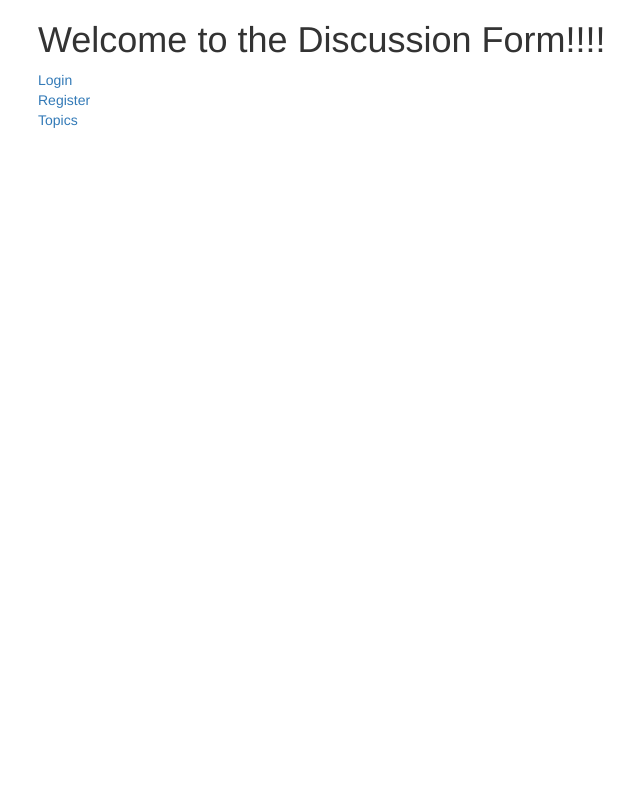
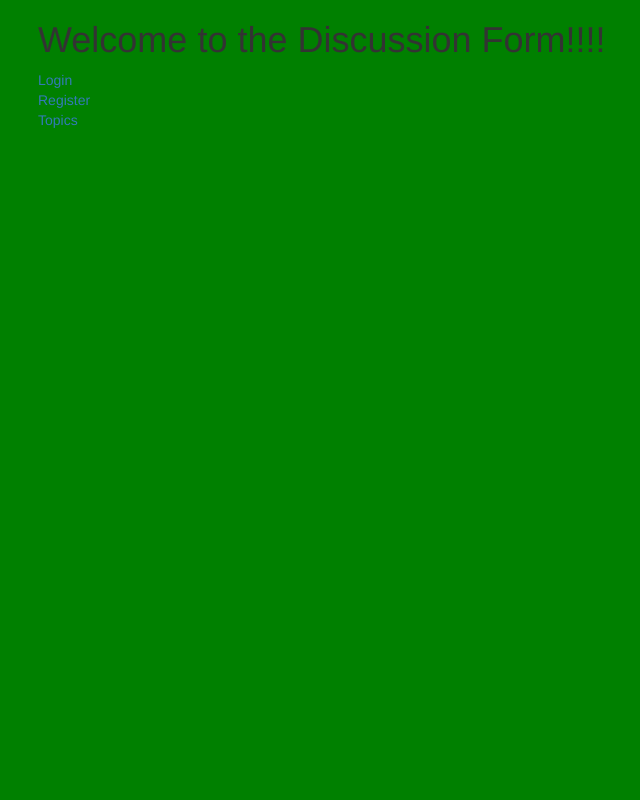
Before and after one commit to abhishekg785/FOSSEE, a Django app: page / in a window 1280 px wide. Shown: the whole page, without its empty margins (32-672 px from the left). Run offline with Django 3.2, Linux system fonts and the light colour scheme; some libraries are stand-ins or nearby versions.

Commit message:
dir for static files created and included in base.html file

```diff
--- /dev/null
+++ b/projDir/app/static/css/style.css
@@ -0,0 +1,7 @@
+body{
+  background-color: green;
+}
+
+button{
+  border: 2px solid black;
+}
--- /dev/null
+++ b/projDir/app/static/js/main.js
@@ -0,0 +1 @@
+alert('yo python');
--- a/projDir/templates/base.html
+++ b/projDir/app/templates/base.html
@@ -1,4 +1,5 @@
-<!DOCTYPE html>
+{% load staticfiles %}
+<html>
   <head>
     <meta charset="utf-8">
     <meta http-equiv="X-UA-Compatible" content="IE=edge">
@@ -7,6 +8,7 @@
     {% load bootstrap3 %}
     {% bootstrap_css %}
     {% bootstrap_javascript %}
+    <link rel="stylesheet" type="text/css" href="{% static 'css/style.css' %}" />
   </head>
   <body>
    <div class="container">
--- a/projDir/app/templates/index.html
+++ b/projDir/app/templates/index.html
@@ -1,4 +1,7 @@
 {% extends 'base.html' %}
+{% load staticfiles %}
+<link rel="stylesheet" type="text/css" href="{% static 'app/style.css' %}" />
+{{ static }}
 {% block content %}
 <h1>Welcome to the Discussion Form!!!!</h1>
 {% if request.session.username and request.session.uid %}
--- a/projDir/app/templates/login.html
+++ b/projDir/app/templates/login.html
@@ -1,4 +1,5 @@
 {% extends 'base.html' %}
+
 {% block content %}
 <h1>Login</h1>
 <form method='POST'>{% csrf_token %}
```
Also changed, not shown: projDir/db.sqlite3, 1 other file.
